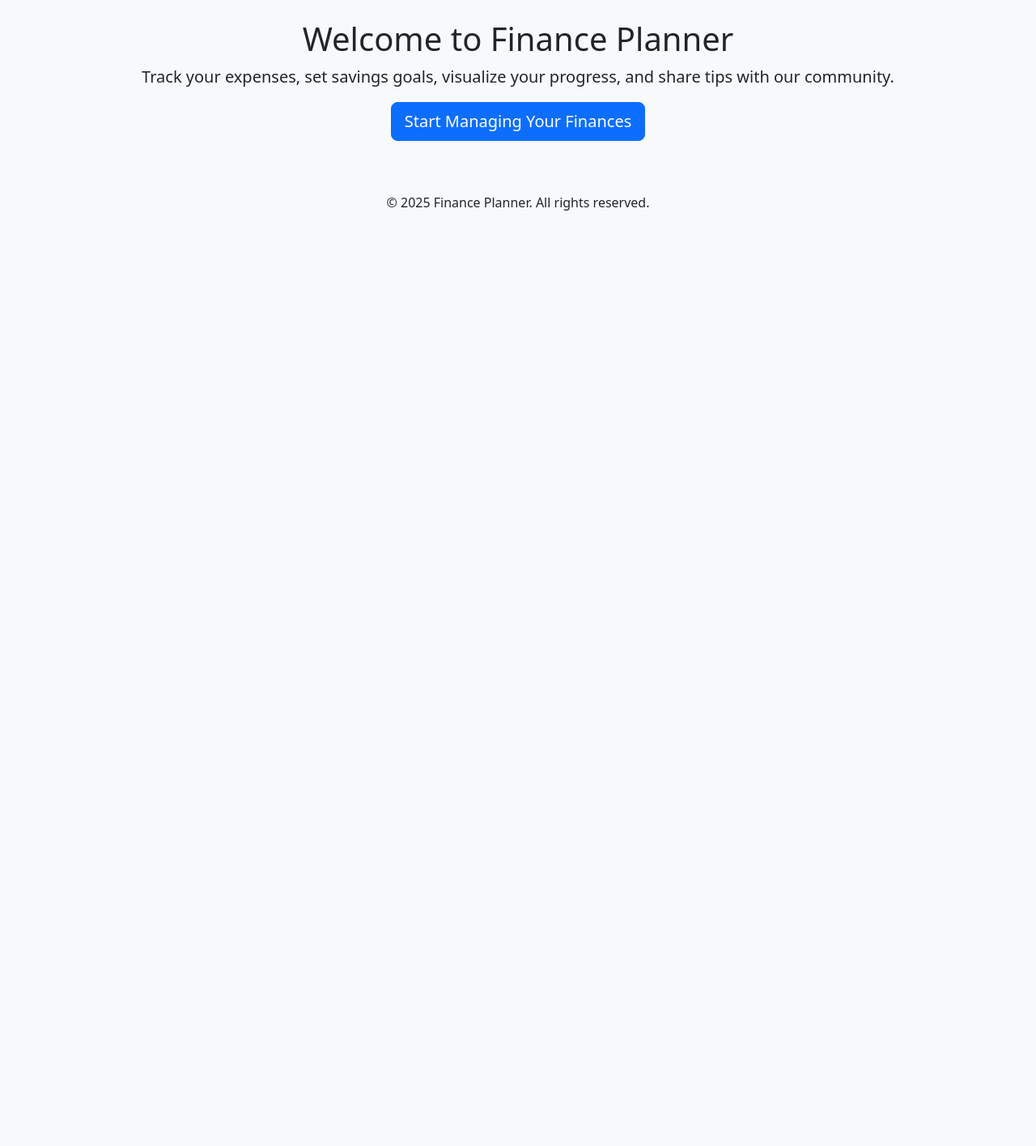
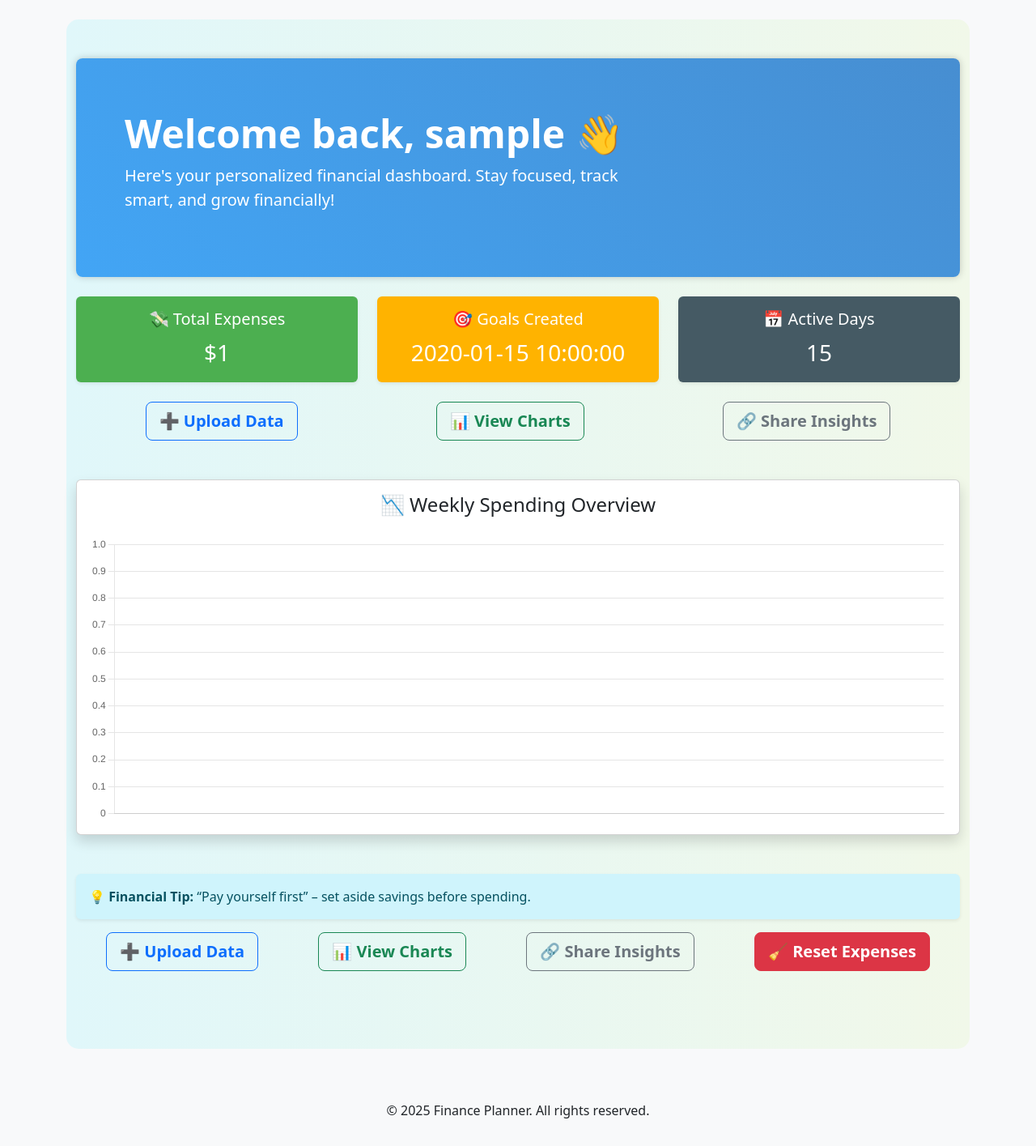
Before and after one commit to Dave-114-P/CITS5505-finance_planner, a Flask app: template app/templates/index.html in a window 1280 px wide. Shown: the part 64-1479 px from the top of the page at 81% size. Before the commit the page ends 324 px from the top, so only its background shows below. Run offline with Flask 3, Linux system fonts and the light colour scheme; a user stored in the database is signed in; tables that the repository leaves empty hold one stand-in row (values such as "Sample post"); the template is opened without the code that fills it: most values are stand-ins (such as "Sample title", 1, 10 or a date in 2020).

Commit message:
Index for Login in user.html

```diff
--- a/app/templates/index.html
+++ b/app/templates/index.html
@@ -1,15 +1,99 @@
 {% extends "base.html" %}
-
-{% block title %}Home{% endblock %}
+{% block title %}Dashboard{% endblock %}
 
 {% block content %}
-    <div class="text-center">
-        <h1>Welcome to Finance Planner</h1>
-        <p class="lead">Track your expenses, set savings goals, visualize your progress, and share tips with our community.</p>
-        {% if not current_user.is_authenticated %}
-            <a href="{{ url_for('auth.login') }}" class="btn btn-primary btn-lg">Get Started - Login</a>
-        {% else %}
-            <a href="{{ url_for('upload.upload') }}" class="btn btn-primary btn-lg">Start Managing Your Finances</a>
-        {% endif %}
+<div class="container py-5" style="background: linear-gradient(to right, #e0f7fa, #f1f8e9); border-radius: 15px;">
+
+  <div class="p-5 mb-4 text-white rounded-3" style="background: linear-gradient(45deg, #42a5f5, #478ed1); box-shadow: 0 0 10px rgba(0,0,0,0.2);">
+    <div class="container-fluid py-3">
+      <h1 class="display-5 fw-bold">Welcome back, {{ current_user.username }} 👋</h1>
+      <p class="col-md-8 fs-5">Here's your personalized financial dashboard. Stay focused, track smart, and grow financially!</p>
     </div>
+  </div>
+
+  <!-- Info cards -->
+  <div class="row text-center mb-4">
+    <div class="col-md-4">
+      <div class="card shadow-sm border-0" style="background-color: #4caf50; color: white;">
+        <div class="card-body">
+          <h5 class="card-title">💸 Total Expenses</h5>
+          <p class="card-text fs-3">${{ total_expense }}</p>
+        </div>
+      </div>
+    </div>
+    <div class="col-md-4">
+      <div class="card shadow-sm border-0" style="background-color: #ffb300; color: white;">
+        <div class="card-body">
+          <h5 class="card-title">🎯 Goals Created</h5>
+          <p class="card-text fs-3">{{ goals_created }}</p>
+        </div>
+      </div>
+    </div>
+    <div class="col-md-4">
+      <div class="card shadow-sm border-0" style="background-color: #455a64; color: white;">
+        <div class="card-body">
+          <h5 class="card-title">📅 Active Days</h5>
+          <p class="card-text fs-3">15</p>
+        </div>
+      </div>
+    </div>
+  </div>
+
+  <!-- Navigation -->
+  <div class="d-flex justify-content-around mb-5">
+    <a href="{{ url_for('upload.upload') }}" class="btn btn-outline-primary btn-lg fw-semibold">➕ Upload Data</a>
+    <a href="{{ url_for('visualise.visualise') }}" class="btn btn-outline-success btn-lg fw-semibold">📊 View Charts</a>
+    <a href="{{ url_for('share.share') }}" class="btn btn-outline-secondary btn-lg fw-semibold">🔗 Share Insights</a>
+  </div>
+
+  <!-- Chart -->
+  <div class="card shadow mb-5">
+    <div class="card-body">
+      <h4 class="card-title text-center mb-4">📉 Weekly Spending Overview</h4>
+      <canvas id="spendingChart" height="100"></canvas>
+    </div>
+  </div>
+
+  <!-- Tip -->
+  <div class="alert alert-info border-0 shadow-sm" role="alert">
+    <strong>💡 Financial Tip:</strong> <span id="tip-text">“Pay yourself first” – set aside savings before spending.</span>
+  </div>
+
+  <!--reset-->
+  <div class="d-flex justify-content-around mb-5">
+    <a href="{{ url_for('upload.upload') }}" class="btn btn-outline-primary btn-lg fw-semibold">➕ Upload Data</a>
+    <a href="{{ url_for('visualise.visualise') }}" class="btn btn-outline-success btn-lg fw-semibold">📊 View Charts</a>
+    <a href="{{ url_for('share.share') }}" class="btn btn-outline-secondary btn-lg fw-semibold">🔗 Share Insights</a>
+    <form action="{{ url_for('main.reset_expenses') }}" method="POST">
+        <button type="submit" class="btn btn-danger btn-lg fw-semibold">🧹 Reset Expenses</button>
+    </form>
+</div>
+</div>
+
+<script src="https://cdn.jsdelivr.net/npm/chart.js"></script>
+<script>
+  const labels = {{ labels | tojson }};
+  const data = {{ expense_data | tojson }};
+
+  const ctx = document.getElementById('spendingChart').getContext('2d');
+  new Chart(ctx, {
+    type: 'line',
+    data: {
+      labels: labels,
+      datasets: [{
+        label: 'Spending',
+        data: data,
+        borderColor: 'rgba(33, 150, 243, 1)',
+        backgroundColor: 'rgba(33, 150, 243, 0.2)',
+        tension: 0.4,
+        fill: true
+      }]
+    },
+    options: {
+      responsive: true,
+      plugins: { legend: { display: false } },
+      scales: { y: { beginAtZero: true } }
+    }
+  });
+</script>
 {% endblock %}
```
